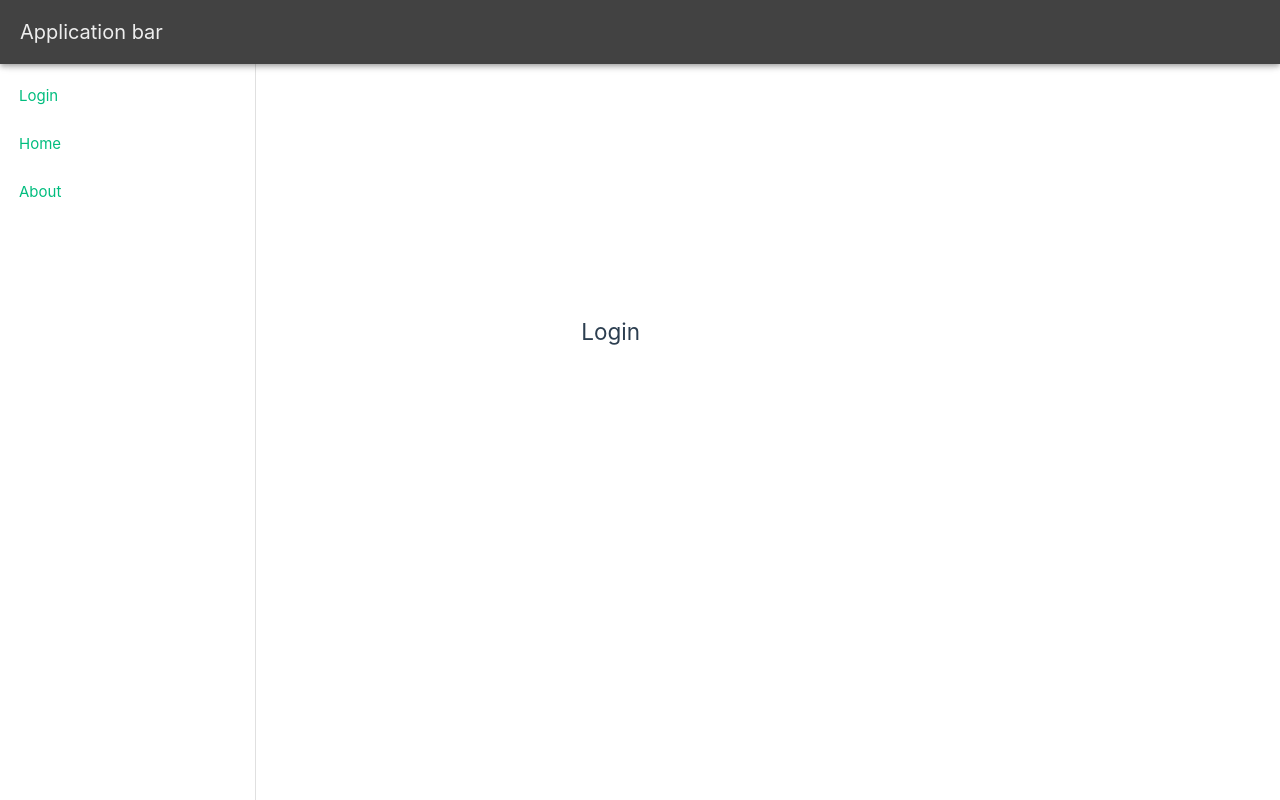
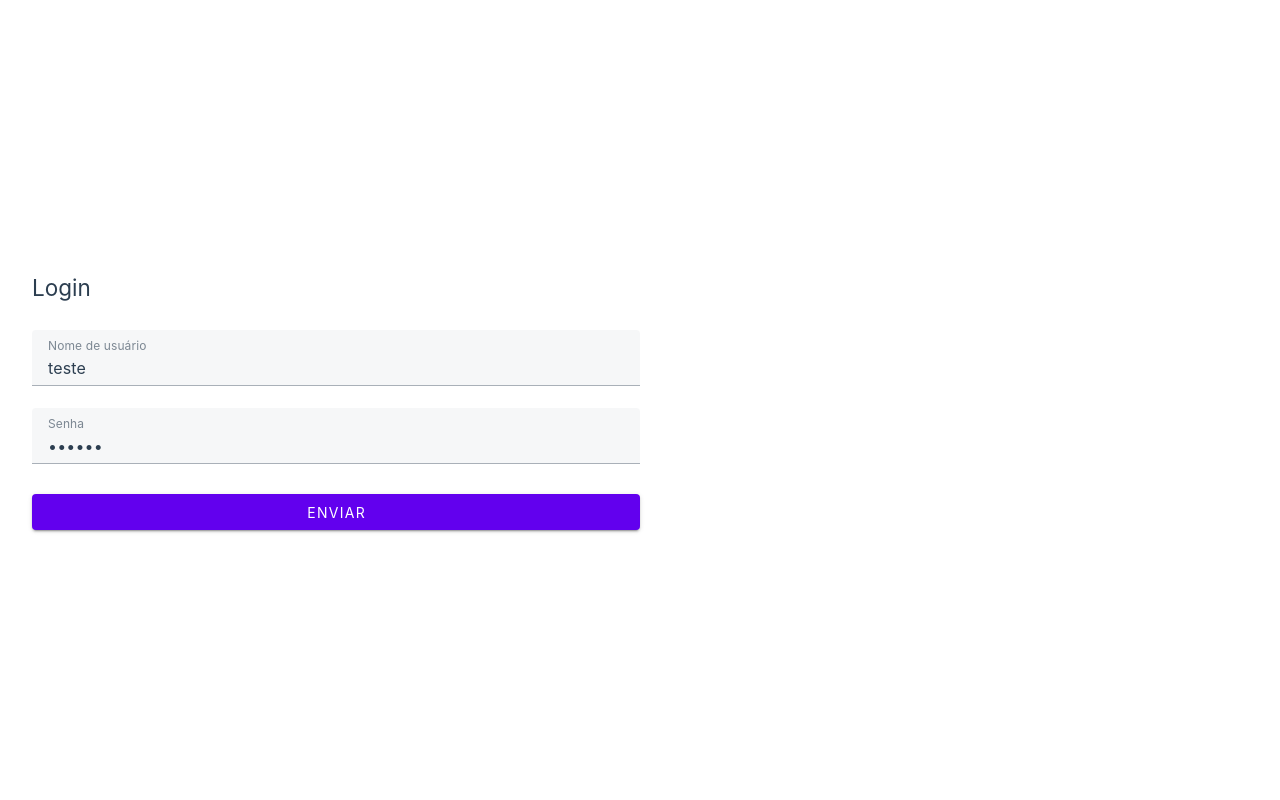
Before and after one commit to gabrielrobotic/musicascifradas-frontend, a Vue app: page /login in a window 1280 px wide. Built offline with nearby package versions, Linux system fonts and the light colour scheme.

Commit message:
add: Service login recebendo token

```diff
--- a/index.html
+++ b/index.html
@@ -4,7 +4,7 @@
     <meta charset="UTF-8">
     <link rel="icon" href="/favicon.ico">
     <meta name="viewport" content="width=device-width, initial-scale=1.0">
-    <title>Aulas de Musica</title>
+    <title>Aulas de Música</title>
   </head>
   <body>
     <div id="app"></div>
--- a/package.json
+++ b/package.json
@@ -18,6 +18,7 @@
     "vuetify": "^3.5.4"
   },
   "devDependencies": {
+    "@mdi/font": "^7.4.47",
     "@rushstack/eslint-patch": "^1.3.3",
     "@vitejs/plugin-vue": "^5.0.3",
     "@vue/eslint-config-prettier": "^8.0.0",
--- a/src/App.vue
+++ b/src/App.vue
@@ -1,27 +1,38 @@
 <script setup>
 import { RouterLink, RouterView } from 'vue-router'
+import router from './router';
 </script>
 
 <template>
-  <v-layout class="rounded rounded-md">
-    <v-app-bar color="surface-variant" title="Application bar"></v-app-bar>
+  <v-layout>
+    <v-app-bar v-if="$router.currentRoute.value.name !== 'login'" color="surface-variant" title="Aulas de Música">
+      <router-link :to="{ name: 'login' }" class="me-2 rounded">
+        <v-icon icon="mdi-login" class="me-2"></v-icon>Login</router-link>
+    </v-app-bar>
 
-    <v-navigation-drawer>
-      <v-list>
+    <v-navigation-drawer v-if="$router.currentRoute.value.name !== 'login'" expand-on-hover rail>
+      <v-list class="px-1" nav>
         <v-list-item>
-          <router-link :to="{ name: 'login' }">Login</router-link>
+          <router-link :to="{ name: 'home' }" class="d-flex align-center">
+            <v-icon icon="mdi-home" class="me-4"></v-icon>
+            Home
+          </router-link>
         </v-list-item>
         <v-list-item>
-          <router-link :to="{ name: 'home' }">Home</router-link>
-        </v-list-item>
-        <v-list-item>
-          <router-link :to="{ name: 'about' }">About</router-link>
+          <router-link :to="{ name: 'about' }" class="d-flex align-center">
+            <v-icon icon="mdi-information" class="me-4"></v-icon>
+            About
+          </router-link>
         </v-list-item>
       </v-list>
     </v-navigation-drawer>
 
-    <v-main class="" style="min-height: 300px;">
-      <RouterView />
+    <v-main class="d-flex align-center justify-center">
+      <router-view v-slot="{ Component }">
+        <v-fade-transition hide-on-leave>
+          <component :is="Component" />
+        </v-fade-transition>
+      </router-view>
     </v-main>
   </v-layout>
 </template>
--- a/src/assets/base.css
+++ b/src/assets/base.css
@@ -58,6 +58,10 @@
   font-weight: normal;
 }
 
+html::-webkit-scrollbar{
+  display: none;
+}
+
 body {
   min-height: 100vh;
   color: var(--color-text);
--- a/src/assets/main.css
+++ b/src/assets/main.css
@@ -2,6 +2,7 @@
 
 #app {
   max-width: 1280px;
+  width: 100%;
   margin: 0 auto;
   padding: 2rem;
   font-weight: normal;
--- a/src/main.js
+++ b/src/main.js
@@ -8,15 +8,24 @@ import router from './router'
 
 // Vuetify
 import 'vuetify/styles'
+import '@mdi/font/css/materialdesignicons.css'
 import { createVuetify } from 'vuetify'
 import * as components from 'vuetify/components'
 import * as directives from 'vuetify/directives'
 import { md2 } from 'vuetify/blueprints'
+import { aliases, mdi } from 'vuetify/iconsets/mdi'
 
 const vuetify = createVuetify({
   components,
   directives,
-  blueprint: md2
+  blueprint: md2,
+  icons: {
+    defaultSet: 'mdi',
+    aliases,
+    sets: {
+      mdi,
+    },
+  },
 })
 
 const app = createApp(App)
--- a/src/router/index.js
+++ b/src/router/index.js
@@ -1,13 +1,16 @@
 import { createRouter, createWebHistory } from 'vue-router'
-import HomeView from '@/views/HomeView.vue'
 
 const router = createRouter({
   history: createWebHistory(import.meta.env.BASE_URL),
   routes: [
     {
       path: '/',
+      redirect: '/home'
+    },
+    {
+      path: '/home',
       name: 'home',
-      component: HomeView
+      component: () => import('@/views/HomeView.vue')
     },
     {
       path: '/login',
--- a/src/services/apiService.js
+++ b/src/services/apiService.js
@@ -2,7 +2,10 @@ import axios from "axios"
 
 const instance = axios.create({
   baseURL: import.meta.env.VITE_BASE_API_URL,
-  timeout: import.meta.env.VITE_API_TIMEOUT
+  timeout: import.meta.env.VITE_API_TIMEOUT,
+  headers: {
+    'Content-Type': 'application/json'
+  }
 })
 
 const ApiService = {
--- /dev/null
+++ b/src/services/authentication.js
@@ -0,0 +1,10 @@
+import ApiService from '@/services/apiService'
+
+const AuthenticationService = {
+  async login(authData) {
+    try { return await ApiService.post(`/auth/login`, authData) }
+    catch (error) { throw new Error(`Erro ao fazer login: ${error}`) }
+  }
+}
+
+export default AuthenticationService
--- a/src/views/HomeView.vue
+++ b/src/views/HomeView.vue
@@ -2,8 +2,7 @@
 </script>
 
 <template>
-  Home work
-  <router-link :to="{ name: 'login' }">Login</router-link>
+  <span>Home working</span>
 </template>
 
 <style scoped></style>
--- a/src/views/LoginView.vue
+++ b/src/views/LoginView.vue
@@ -1,9 +1,36 @@
+<template>
+  <v-row class="rounded-lg">
+    <v-col cols="12">
+      <h2>Login</h2>
+    </v-col>
+    <v-col cols="12">
+      <v-form @submit.prevent="submitLogin">
+        <v-text-field v-model:model-value="login" label="Nome de usuário" />
+        <v-text-field v-model:model-value="password" label="Senha" type="password" />
+
+        <v-btn class="mt-2" type="submit" block>Enviar</v-btn>
+      </v-form>
+    </v-col>
+  </v-row>
+</template>
+
 <script setup>
+import { ref } from 'vue'
+import Authentication from '@/services/authentication'
 
+let login = ref('teste')
+let password = ref('testes')
+
+function submitLogin() {
+  const auth = { login: login.value, password: password.value }
+  Authentication.login(auth)
+    .then((response) => {
+      console.log('Sucesso', response)
+    })
+    .catch((error) => {
+      console.log('Falha', error)
+    })
+}
 </script>
-<template>
-<h2>Login</h2>
-</template>
-<style scoped>
 
-</style>
+<style scoped></style>
```
Also changed, not shown: 1 other file (tests, documents, lock files or other folders).
